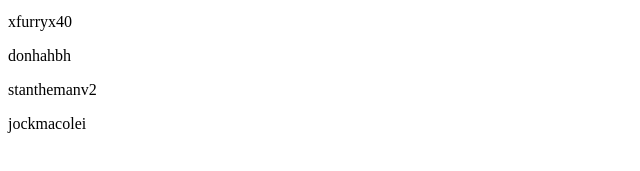
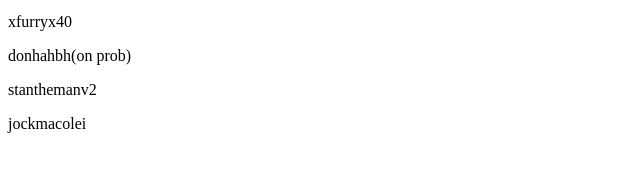
Before and after one commit to misterepicsauce/usernames.html, a plain HTML site: page index.html in a window 1280 px wide. Shown: the part 325-496 px from the top of the page, 0-640 px from the left. Drawn offline with Linux system fonts and the light colour scheme.

Commit message:
Update index.html

```diff
--- a/index.html
+++ b/index.html
@@ -16,7 +16,7 @@
 <p> nibbafaccot </p>
 <p> billyboboof2 </p>
 <p> xfurryx40 </p>
-<p> donhahbh </p>
+<p> donhahbh(on prob) </p>
 <p> stanthemanv2 </p>
 <p> jockmacolei </p>
 
```
